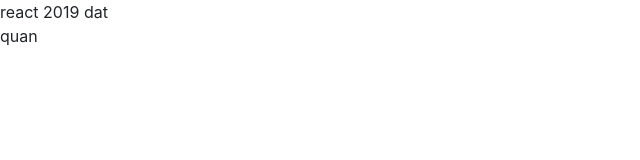
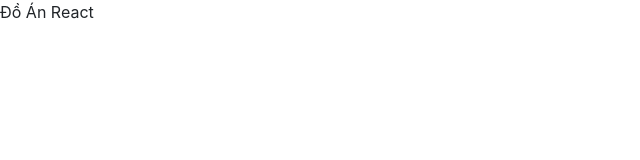
Before and after one commit to quan93/react2019, a plain HTML site: page index.html in a window 1280 px wide. Shown: the full height of the page, 0-640 px from the left. Drawn offline with nearby package versions, Linux system fonts and the light colour scheme.

Commit message:
Update index.html
Sửa Lần 1

```diff
--- a/index.html
+++ b/index.html
@@ -10,10 +10,7 @@
     <link rel="stylesheet" href="https://stackpath.bootstrapcdn.com/bootstrap/4.3.1/css/bootstrap.min.css" integrity="sha384-ggOyR0iXCbMQv3Xipma34MD+dH/1fQ784/j6cY/iJTQUOhcWr7x9JvoRxT2MZw1T" crossorigin="anonymous">
   </head>
   <body>
-      <div>react 2019
-        dat
-    </div>
-    <div>quan</div>
+      <div>Đồ Án React</div>
     <!-- Optional JavaScript -->
     <!-- jQuery first, then Popper.js, then Bootstrap JS -->
     <script src="https://code.jquery.com/jquery-3.3.1.slim.min.js" integrity="sha384-q8i/X+965DzO0rT7abK41JStQIAqVgRVzpbzo5smXKp4YfRvH+8abtTE1Pi6jizo" crossorigin="anonymous"></script>
```
